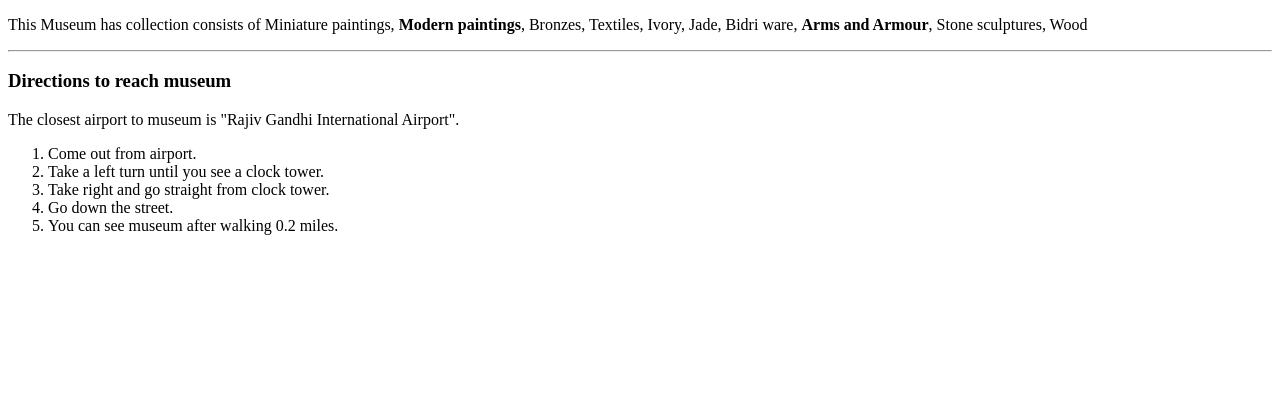
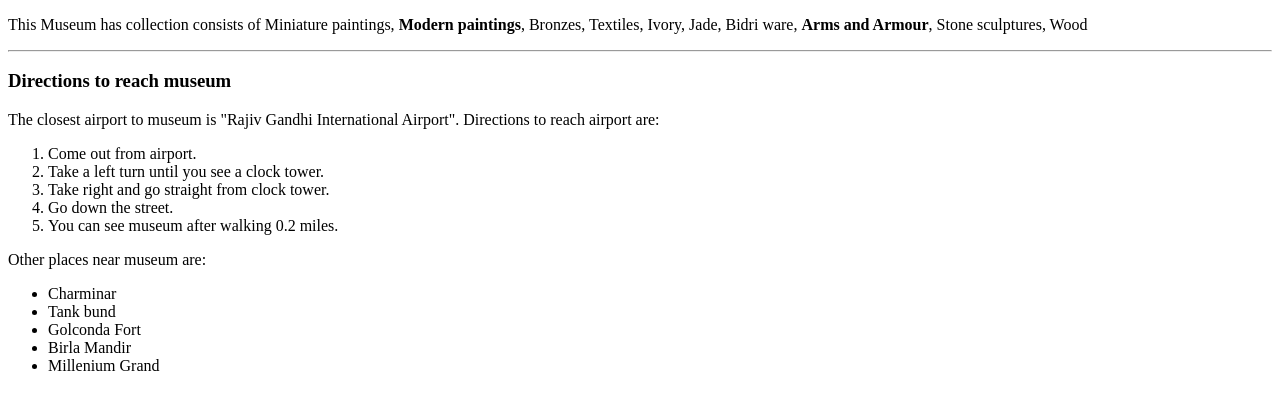
Before and after one commit to 44-563-Web-Apps-F22/44563-webapps-assignment-3-Mamatha-Mallela, a plain HTML site: page index.html in a window 1280 px wide. Shown: the part 105-514 px from the top of the page. Drawn offline with Linux system fonts and the light colour scheme.

Commit message:
Added other places near museum

```diff
--- a/index.html
+++ b/index.html
@@ -11,7 +11,7 @@
         Bidri ware, <b>Arms and Armour</b>, Stone sculptures, Wood</p>
     <hr>
     <h3>Directions to reach museum</h3>
-    <p>The closest airport to museum is "Rajiv Gandhi International Airport".</p>
+    <p>The closest airport to museum is "Rajiv Gandhi International Airport".  Directions to reach airport are:</p>
     <ol>
         <li>Come out from airport.</li>
         <li>Take a left turn until you see a clock tower.</li>
@@ -19,5 +19,14 @@
         <li>Go down the street.</li>
         <li>You can see museum after walking 0.2 miles.</li>
     </ol>
+
+    <p>Other places near museum are:</p>
+    <ul>
+        <li>Charminar</li>
+        <li>Tank bund</li>
+        <li>Golconda Fort</li>
+        <li>Birla Mandir</li>
+        <li>Millenium Grand</li>
+    </ul>
 </body>
 </html>
```
